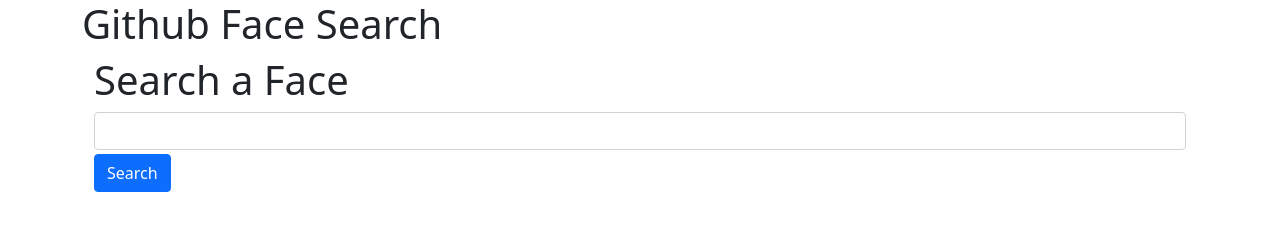
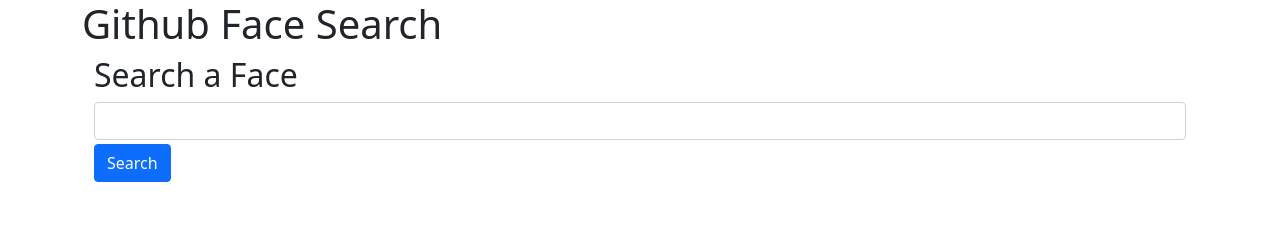
Before and after one commit to Rhardin378/github-api-project, a plain HTML site: page index.html in a window 1280 px wide. Drawn offline with nearby package versions, Linux system fonts and the light colour scheme.

Commit message:
cleaned up index and main js

```diff
--- a/index.html
+++ b/index.html
@@ -17,9 +17,9 @@
       <h1>Github Face Search</h1>
       <div class="row reactEngineers"></div>
       <form action="#" class="container">
-        <h1 class=>Search a Face</h1>
+        <h2 class=>Search a Face</h2>
         <input type="text" class="searchInput form-control" />
-        <button type="button" class="search-btn btn btn-primary mt-1">Search</button>
+        <button type="button" class="search-btn btn btn btn-primary mt-1">Search</button>
       </form>
     </div>
 
--- a/main.js
+++ b/main.js
@@ -66,7 +66,5 @@
       </div>`;
 
     engineersDiv.insertAdjacentHTML("beforeend", template);
-
-    console.log(creator);
   });
 };
```
